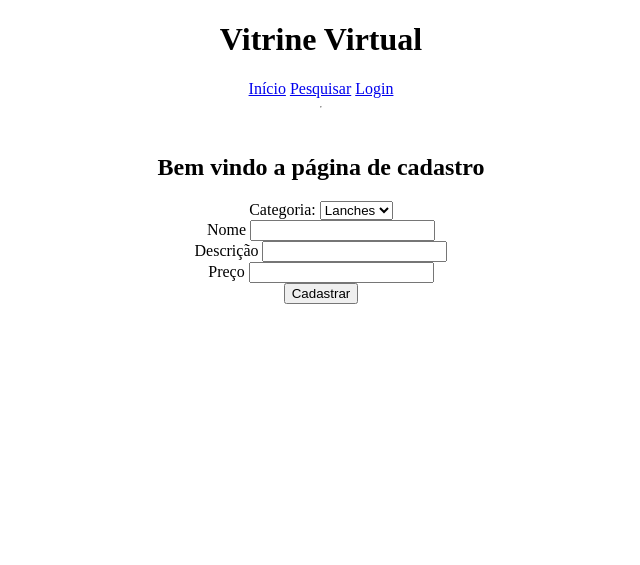
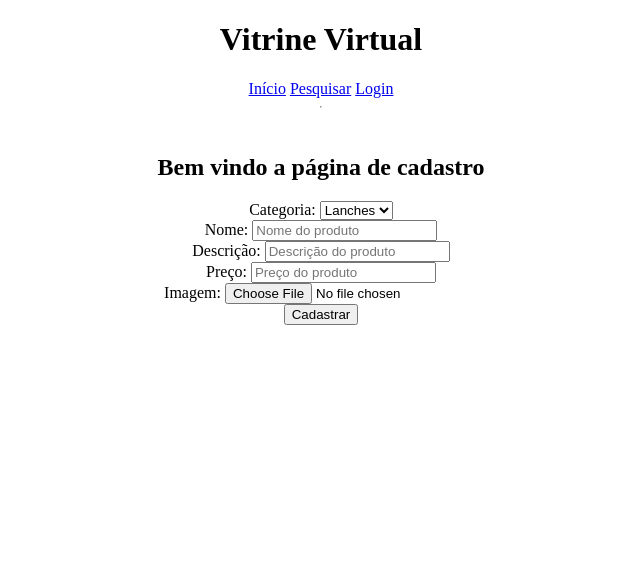
Before and after one commit to ana261405/projetoVitrine, a PHP site: page /cadastro/cadastrar.php in a window 1280 px wide. Shown: the top 565 px of the page, without its empty margins (319-959 px from the left). Run offline with PHP 8.4, Linux system fonts and the light colour scheme.

Commit message:
update: form cadastro

```diff
--- a/cadastro/cadastrar.php
+++ b/cadastro/cadastrar.php
@@ -1,39 +1,44 @@
 <?php include "../html/cabecalho.php"; ?>
 
 <h2>Bem vindo a página de cadastro</h2>
+<!-- caso não esteja logado tem que ter uma condição aqui *!!!* -->
 
-<!-- caso não esteja logado tem que ter uma condição aqui -->
+<!-- ao submeter esse form os campos vão seer validados -->
+<form id="cadastro" onsubmit="validarForm()">
 
 <!-- essa label esta vinculada ao select com o id categoria -->
 <label for="categoria">Categoria:</label>
-
-<select id="categoria" name="categoria">
+<select id="categoria" name="categoria" onchange="validarCategoria()">
     <option value= "1">Lanches</option> <!-- categoria 1 -->
     <option value= "2">Bebidas</option> <!-- categoria 2 -->
     <option value= "3">Porções</option> <!-- categoria 3 -->
 </select>
 
-<form>
-    <label>Nome</label>
-    <input></input><br>
-    <label>Descrição</label>
-    <input></input><br>
-    <label>Preço</label>
-    <input></input><br>
-</form>
+<br>
+<label>Nome:</label>
+<input id="nome" type="text" placeholder="Nome do produto"></input><br>
+<label>Descrição:</label>
+<input id="descricao" type="text" placeholder="Descrição do produto"></input><br>
+<!-- o preço pode ser inserido com casas decimais e pode ser no minimo 0 -->
+<label>Preço:</label>
+<input id="preco" type="number" step="0.01" min="0" placeholder="Preço do produto"></input><br>
+<label>Imagem:</label>
+<input id="imagem" type="file" accept="image/*"></input><br>
+<!-- aceita apenas imagens -->
+
 
 <!-- caso seja uma bebiba tem que adicionar mais dois campos
 ($nome, $preco, $descricao, $volume, $recipiente, $imagem) -->
-<form id= "campoBebida">
-    <label>Volume</label>
-    <input></input><br>
-    <label>Recipiente</label>
-    <input></input><br>
-    <label>Imagem</label>
-    <input></input><br>
+<div id= "campoBebida">
+    <label>Volume:</label>
+    <input id="volume" type="number" step="0.01" min="0" placeholder="Volume da bebida"></input><br>
+    <label>Recipiente:</label>
+    <input id="recipiente" type="text" placeholder="Recipiente da bebida"></input><br>
+</div>
+
+<button type="submit" form="cadastro">Cadastrar</button>
+
 </form>
-
-<button type="submit">Cadastrar</button>
 
 <script src="../js/cadastro.js"> </script>
 <?php include "../html/rodape.php"; ?>
--- a/js/cadastro.js
+++ b/js/cadastro.js
@@ -1,14 +1,20 @@
 // primeiro para o formulario cadastrar
 
-const categoria = document.getElementById("categoria");
-const campoBebida = document.getElementById("campoBebida");
-//se a categoria for de bebida ele adiciona os campos de bebida
-
-//essa função significa se houver uma mudança no campo select ele verifica o valor da categoria
-categoria.addEventListener("change", function () {
+function validarCategoria(){
+    const categoria = document.getElementById("categoria");
+    const campoBebida = document.getElementById("campoBebida");
+    //se a categoria for de bebida ele adiciona os campos de bebida
     if(categoria.value == 2){
         document.getElementById("campoBebida").style.display = "block";
     }else{
         document.getElementById("campoBebida").style.display = "none";
     }
-});
+
+}
+
+function validarForm(){
+    const nome = document.getElementById("nome");
+    const preco = document.getElementById("preco");
+    const descricao = document.getElementById("descricao");
+    const imagem = document.getElementById("imagem");
+}
```
